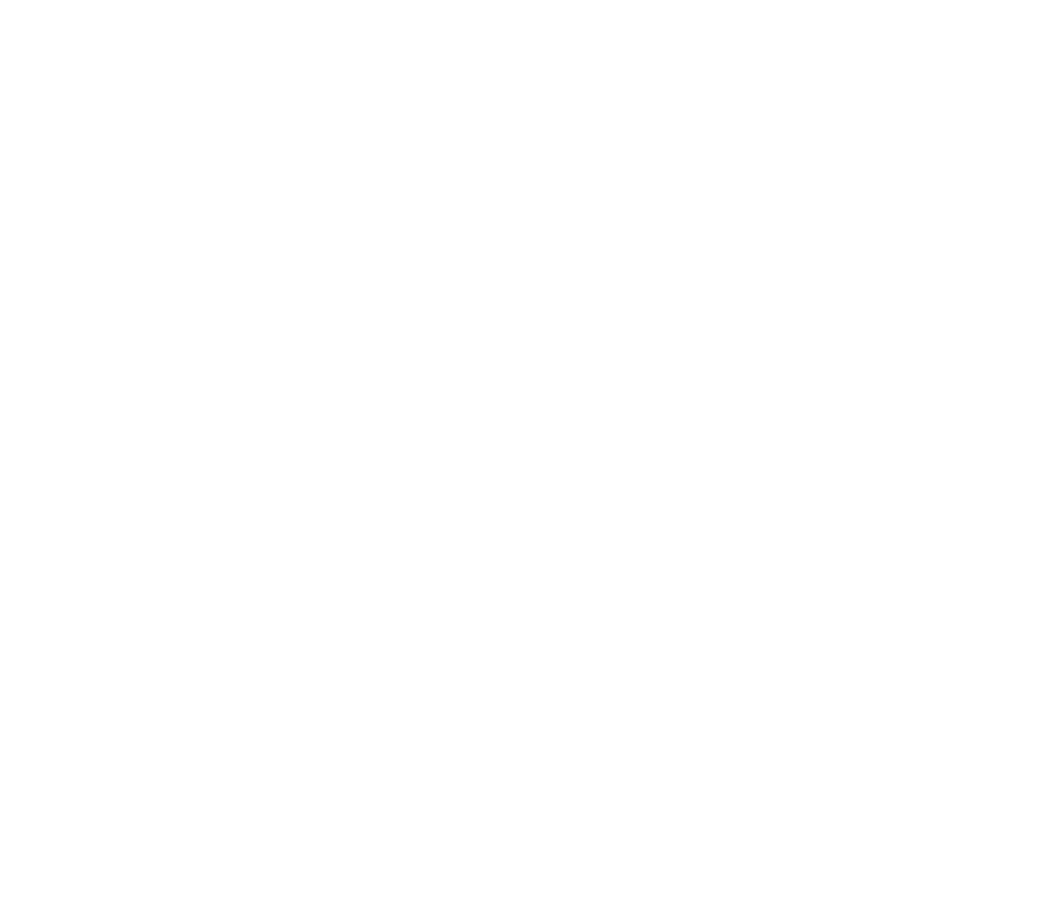
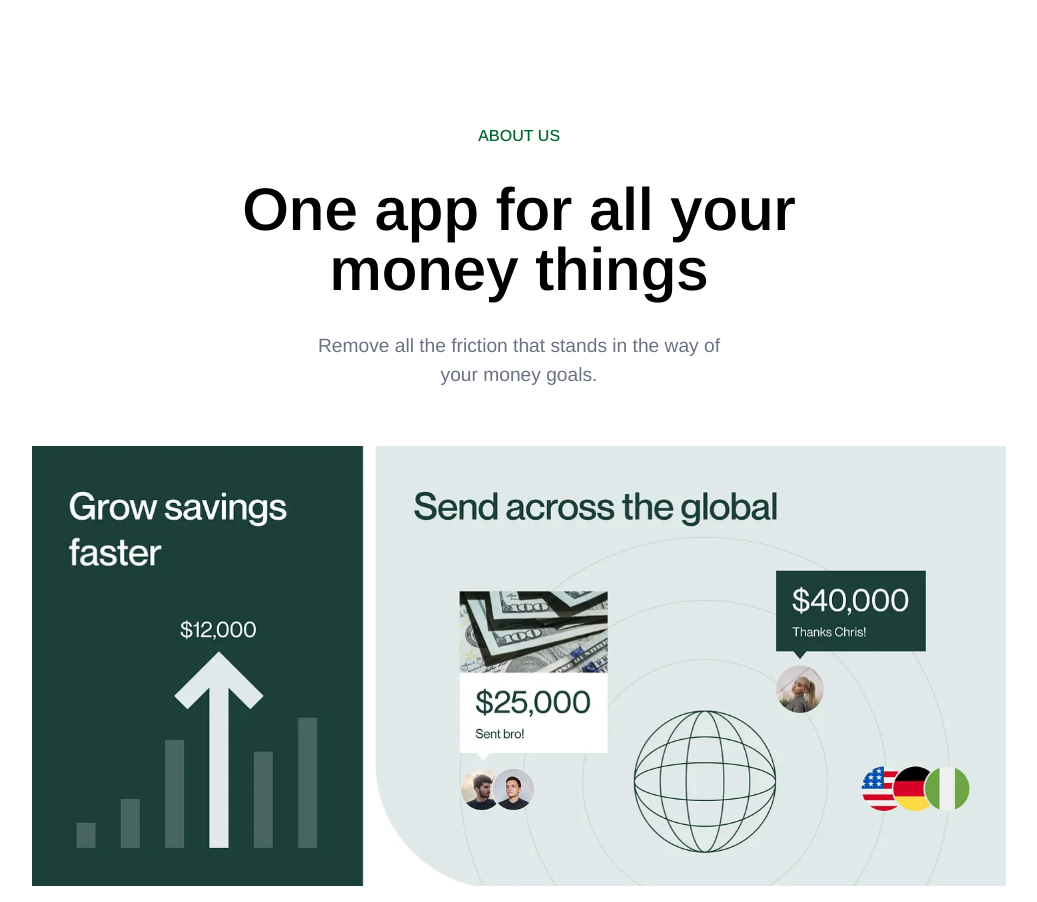
Before and after one commit to michaelleoliveir/ascone-landing-page, a React (Vite) app: page / in a window 1280 px wide. Shown: the part 920-1822 px from the top of the page, without its empty margins (121-1158 px from the left). Before the commit the page ends 932 px from the top, so only its background shows below. Built offline with nearby package versions, Linux system fonts and the light colour scheme.

Commit message:
feat: add AboutUs component with introductory content and image

```diff
--- a/src/App.jsx
+++ b/src/App.jsx
@@ -1,3 +1,4 @@
+import { AboutUs } from './components/AboutUs/AboutUs'
 import { Content } from './components/Content/Content'
 import Header from './components/Header/Header'
 import './index.css'
@@ -7,6 +8,7 @@
     <div className='font-arimo max-w-[87%] mx-auto p-4 mt-20'>
       <Header />
       <Content />
+      <AboutUs />
     </div>
   )
 }
--- /dev/null
+++ b/src/components/AboutUs/AboutUs.jsx
@@ -0,0 +1,16 @@
+import data from '../../assets/data.png'
+
+export const AboutUs = () => {
+    return (
+        <div className="mt-32 flex flex-col items-center justify-center text-center">
+            <div>
+                <p className="text-green-800 font-medium">ABOUT US</p>
+                <h1 className="text-6xl mt-8 max-w-2xl mx-auto text-center font-semibold">One app for all your money things</h1>
+                <p className="text-[1.2rem] text-gray-500 mt-8 max-w-[60%] mx-auto text-center">Remove all the friction that stands in the way of your money goals.</p>
+            </div>
+            <div>
+                <img src={data} alt="" className='w-[90%] block m-auto mt-14' />
+            </div>
+        </div>
+    )
+}
--- a/src/components/Header/Header.jsx
+++ b/src/components/Header/Header.jsx
@@ -4,7 +4,7 @@
 
 const Header = () => {
     return (
-        <div className="fixed top-0 left-0 w-full flex flex-row items-center justify-between bg-white p-4 pt-2 px-[8rem] z-50">
+        <div className="fixed top-0 left-0 w-full flex flex-row items-center justify-between bg-white p-3 pt-2 px-[8rem] z-50">
             {/* nav bar */}
             <div className="flex flex-row items-center">
                 <h1 className="mr-[5rem] text-(--color-green) text-3xl font-semibold">Ascone</h1>
```
Also changed, not shown: src/assets/data.png (added).
